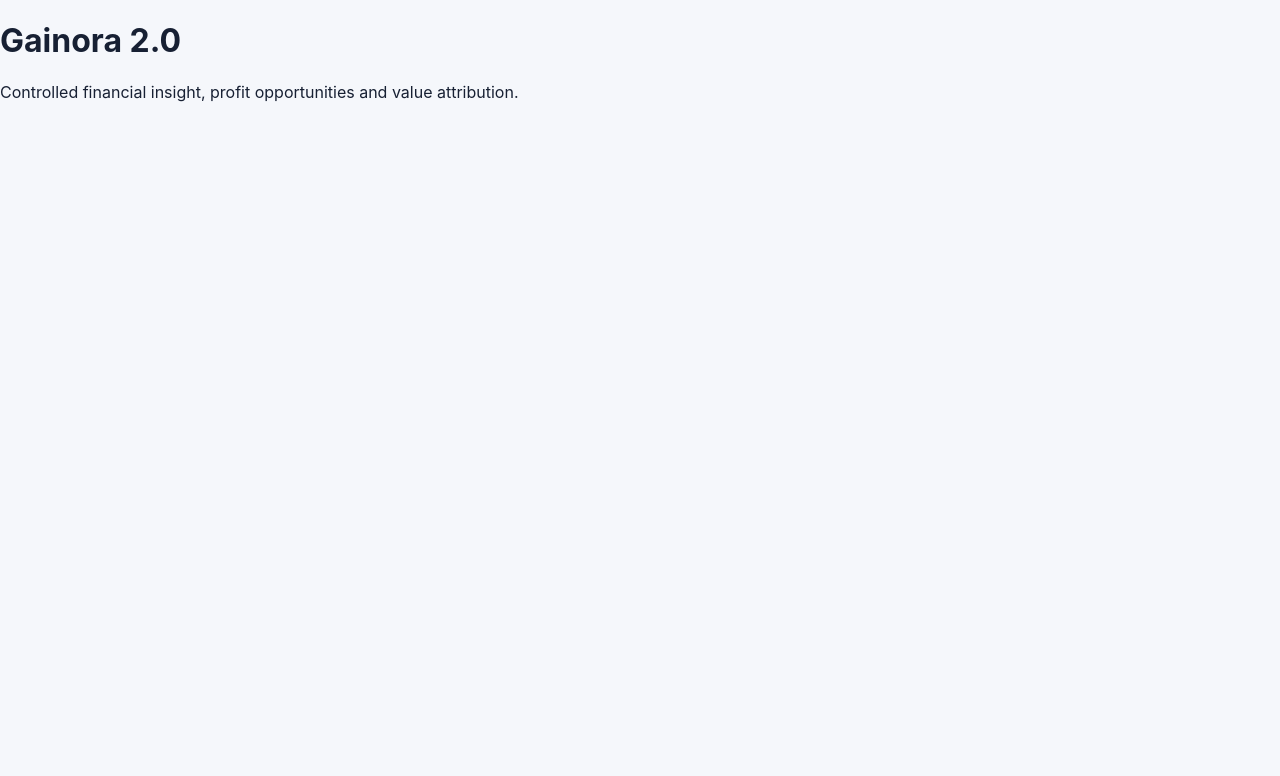
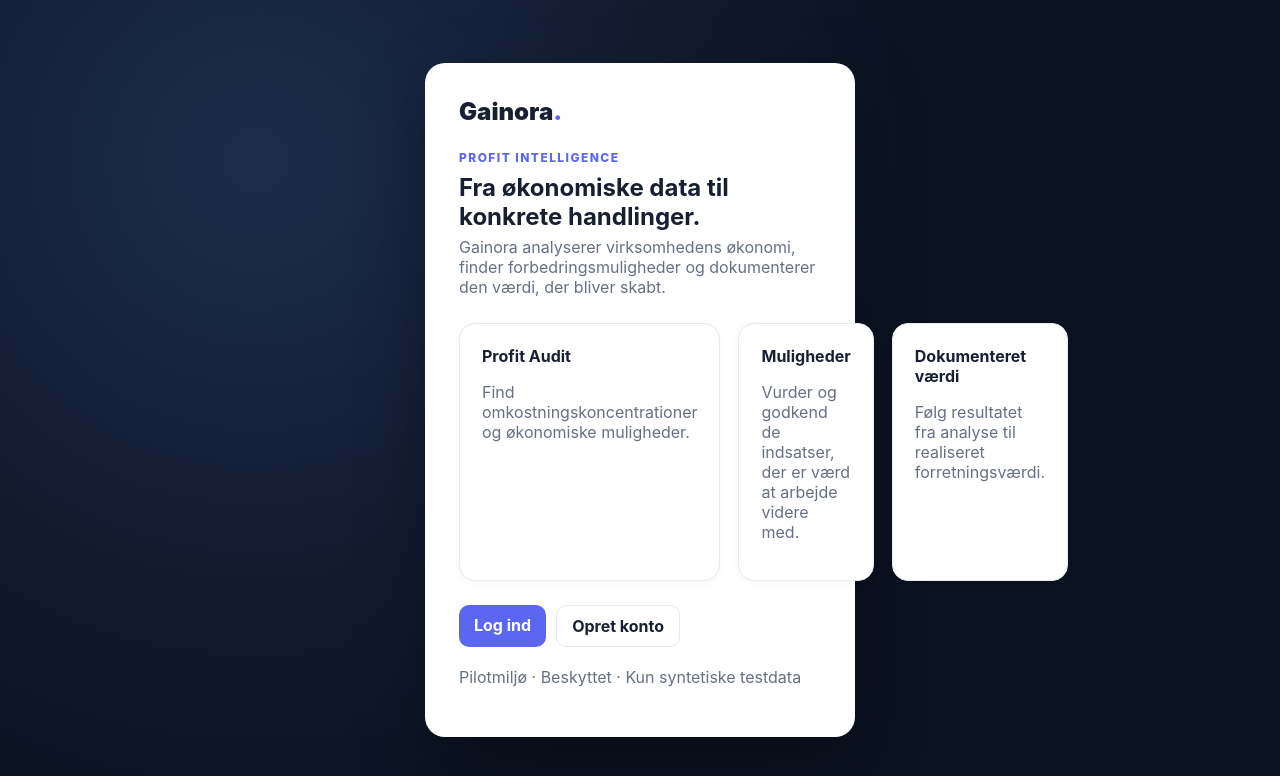
Before and after one commit to expicom-jpg/gainora, a Next.js app: page / in a window 1280 px wide. Shown: the top 776 px of the page. Built offline with nearby package versions, Linux system fonts and the light colour scheme.

Commit message:
Localize Gainora product experience to Danish

```diff
--- a/src/app/page.tsx
+++ b/src/app/page.tsx
@@ -1,8 +1,2 @@
-export default function HomePage() {
-  return (
-    <main>
-      <h1>Gainora 2.0</h1>
-      <p>Controlled financial insight, profit opportunities and value attribution.</p>
-    </main>
-  );
-}
+import Link from "next/link";
+export default function HomePage(){return <main className="auth"><section className="auth-card" style={{maxWidth:760}}><div className="auth-brand">Gainora<span>.</span></div><div className="eyebrow" style={{marginTop:24}}>Profit intelligence</div><h1>Fra økonomiske data til konkrete handlinger.</h1><p className="lead">Gainora analyserer virksomhedens økonomi, finder forbedringsmuligheder og dokumenterer den værdi, der bliver skabt.</p><div className="grid" style={{marginTop:24}}><div className="card"><strong>Profit Audit</strong><p className="muted">Find omkostningskoncentrationer og økonomiske muligheder.</p></div><div className="card"><strong>Muligheder</strong><p className="muted">Vurder og godkend de indsatser, der er værd at arbejde videre med.</p></div><div className="card"><strong>Dokumenteret værdi</strong><p className="muted">Følg resultatet fra analyse til realiseret forretningsværdi.</p></div></div><div className="actions" style={{marginTop:24}}><Link className="btn" href="/login">Log ind</Link><Link className="btn secondary" href="/signup">Opret konto</Link></div><p className="muted" style={{marginTop:20}}>Pilotmiljø · Beskyttet · Kun syntetiske testdata</p></section></main>}
```
